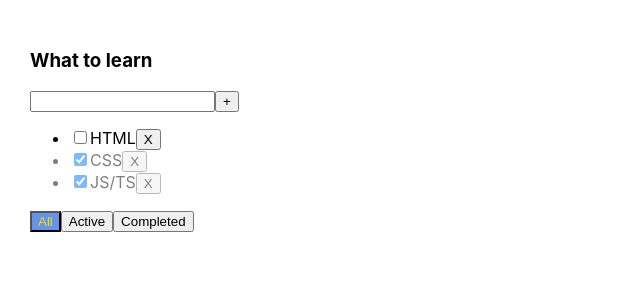
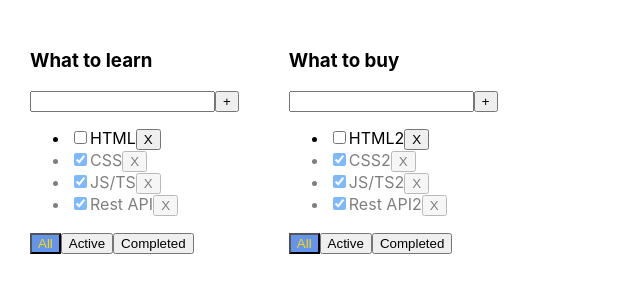
Before and after one commit to kirryya/ToDoList, a React (Create React App) app: page / in a window 1280 px wide. Shown: the top 300 px of the page, without its empty margins (0-640 px from the left). Built offline with nearby package versions, Linux system fonts and the light colour scheme.

Commit message:
many-todolists

```diff
--- a/src/AddItemForm.tsx
+++ b/src/AddItemForm.tsx
@@ -2,10 +2,11 @@ import React, {ChangeEvent, useState, KeyboardEvent} from 'react';
 
 
 type AddItemFormPropsType = {
-    addTask: (title: string) => void
+    addTask: (todolistId: string, title: string) => void
+    todolistId: string
 }
 
-export const AddItemForm: React.FC<AddItemFormPropsType> = ({addTask}) => {
+export const AddItemForm: React.FC<AddItemFormPropsType> = ({addTask, todolistId}) => {
 
     const [title, setTitle] = useState<string>("")
     const [error, setError] = useState(false)
@@ -13,7 +14,7 @@ export const AddItemForm: React.FC<AddItemFormPropsType> = ({addTask}) => {
     const onClickAddTask = () => {
         const trimmedTitle = title.trim()
         if (trimmedTitle) {
-            addTask(trimmedTitle)
+            addTask(todolistId, trimmedTitle)
         } else {
             setError(true)
         }
--- a/src/App.tsx
+++ b/src/App.tsx
@@ -5,59 +5,80 @@ import {TaskType} from "./Todolist"
 import {v1} from "uuid";
 
 export type FilterValuesType = "all" | "active" | "completed"
+type todolistsType = {
+    id: string
+    title: string
+    filter: FilterValuesType
+}
 
 function App() {
+    let todolistID1 = v1()
+    let todolistID2 = v1()
 
-    const [tasks, setTasks] = useState<Array<TaskType>>([
+
+    let [todolists, setTodolist] = useState<Array<todolistsType>>([
+        {id: todolistID1, title: "What to learn", filter: "all"},
+        {id: todolistID2, title: "What to buy", filter: "all"}
+    ])
+
+    const [tasks, setTasks] = useState({
+        [todolistID1]: [
             {id: v1(), title: "HTML", isDone: false},
             {id: v1(), title: "CSS", isDone: true},
             {id: v1(), title: "JS/TS", isDone: true},
-    ])
+            {id: v1(), title: "Rest API", isDone: true},
+        ],
+        [todolistID2]: [
+            {id: v1(), title: "HTML2", isDone: false},
+            {id: v1(), title: "CSS2", isDone: true},
+            {id: v1(), title: "JS/TS2", isDone: true},
+            {id: v1(), title: "Rest API2", isDone: true},
+        ],
+    })
 
-    const [filter, setFilter] = useState<FilterValuesType>("all")
-
-    const removeTask = (taskID: string) => {
-        const filteredTasks = tasks.filter(task => task.id !== taskID)
-        setTasks(filteredTasks)
+    const removeTask = (todolistId: string, taskID: string) => {
+        setTasks({...tasks, [todolistId]:tasks[todolistId].filter(el => el.id !== taskID)})
     }
 
-    const addTask = (title: string) => {
-        /* const newTask: TaskType = {
-             id: v1(), title: title, isDone: false
-         }
-         const updatedTasks = [newTask, ...tasks]
-         setTasks(updatedTasks)  */
-        setTasks([{
-            id: v1(), title, isDone: false
-        }, ...tasks])
+
+    const addTask = (todolistId: string, title: string) => {
+        const newTask = {id: v1(), title, isDone: false}
+        setTasks({...tasks, [todolistId]:[newTask, ...tasks[todolistId]]})
     }
 
     const changeTaskStatus = (taskID: string, isDone: boolean) => {
-        setTasks(tasks.map(t => t.id === taskID ? {...t, isDone: !t.isDone} : t))
+        /*setTasks(tasks.map(t => t.id === taskID ? {...t, isDone: !t.isDone} : t))*/
     }
 
-    const changeFilter = (filter: FilterValuesType) => {
-        setFilter(filter)
+    const changeFilter = (todolistId: string, filter: FilterValuesType) =>
+        setTodolist(todolists.map(el => el.id === todolistId ? {...el, filter: filter} : el))
+
+
+    return (
+
+        <div className="App">
+            {todolists.map((el) => {
+                let filteredTasks = tasks[el.id]
+                if (el.filter === "completed") {
+                    filteredTasks = tasks[el.id].filter(task => task.isDone)
                 }
-
-    let filteredTasks = tasks
-    if (filter === "completed") {
-        filteredTasks = tasks.filter(task => task.isDone)
+                if (el.filter === "active") {
+                    filteredTasks = tasks[el.id].filter(task => !task.isDone)
                 }
-    if (filter === "active") {
-        filteredTasks = tasks.filter(task => !task.isDone)
-    }
-
-    return (<div className="App">
+                return (
                     <Todolist
-                title={"What to learn"}
+                        key={el.id}
+                        todolistId={el.id}
+                        title={el.title}
                         tasks={filteredTasks}
                         removeTask={removeTask}
                         changeFilter={changeFilter}
                         addTask={addTask}
-                filter={filter}
+                        filter={el.filter}
                         changeTaskStatus={changeTaskStatus}
                     />
+                )
+            })}
         </div>
     );
 }
--- a/src/ControlButtons.tsx
+++ b/src/ControlButtons.tsx
@@ -3,15 +3,15 @@ import {FilterValuesType} from "./App";
 
 export type ControlButtonsPropsType = {
     buttonName: Array<string>
-    changeFilter: (filter: FilterValuesType) => void
+    changeFilter: (todolistId: string, filter: FilterValuesType) => void
     filter: FilterValuesType
-
+    todolistId: string
 }
 
 export const ControlButtons = (props: ControlButtonsPropsType) => {
 
     const onClickSetFilter = (filter: FilterValuesType) => {
-        return () => props.changeFilter(filter)
+        return () => props.changeFilter(props.todolistId, filter)
     }
 
     return (
--- a/src/Task.tsx
+++ b/src/Task.tsx
@@ -2,8 +2,8 @@ import React, {ChangeEvent} from 'react';
 import {TaskType} from "./Todolist";
 
 type TaskPropsType = TaskType &
-    { removeTask: (taskID: string) => void } &
-    { changeTaskStatus: (taskID: string, isDone: boolean) => void }
+    { removeTask: (todolistId: string, taskID: string) => void } &
+    { changeTaskStatus: (taskID: string, isDone: boolean) => void } & {todolistId: string}
 
 export const Task = (props: TaskPropsType) => {
     const changeTaskStatus = (e: ChangeEvent<HTMLInputElement>) =>
@@ -15,7 +15,7 @@ export const Task = (props: TaskPropsType) => {
                    onChange={changeTaskStatus}
                    checked={props.isDone}/>
             <span>{props.title}</span>
-            <button onClick={() => {props.removeTask(props.id)}}>X</button>
+            <button onClick={() => {props.removeTask(props.todolistId, props.id)}}>X</button>
         </li>
     );
 };
--- a/src/TasksList.tsx
+++ b/src/TasksList.tsx
@@ -4,8 +4,9 @@ import {TaskType} from "./Todolist";
 
 type TasksListPropsType = {
     tasks: Array<TaskType>
-    removeTask: (taskID: string) => void
+    removeTask: (todolistId: string, taskID: string) => void
     changeTaskStatus: (taskID: string, isDone: boolean) => void
+    todolistId: string
 }
 
 export const TasksList = (props: TasksListPropsType) => {
@@ -16,6 +17,7 @@ export const TasksList = (props: TasksListPropsType) => {
                 {...task}
                 removeTask={props.removeTask}
                 changeTaskStatus={props.changeTaskStatus}
+                todolistId={props.todolistId}
             />
         )
     })
--- a/src/Todolist.tsx
+++ b/src/Todolist.tsx
@@ -9,11 +9,12 @@ import {FilterValuesType} from "./App";
 type TodoListPropsType = {
     title: string
     tasks: Array<TaskType>
-    removeTask: (taskID: string) => void
-    changeFilter: (filter: FilterValuesType) => void
-    addTask: (title: string) => void
+    removeTask: (todolistId: string, taskID: string) => void
+    changeFilter: (todolistId: string, filter: FilterValuesType) => void
+    addTask: (todolistId: string, title: string) => void
     filter: FilterValuesType
     changeTaskStatus: (taskID: string, isDone: boolean) => void
+    todolistId: string
 }
 
 export type TaskType = {
@@ -31,9 +32,9 @@ export const Todolist = (props: TodoListPropsType) => {
     return (
         <div>
             <TodoListHeader title={props.title}/>
-            <AddItemForm addTask={props.addTask}/>
-            <TasksList tasks={props.tasks} removeTask={props.removeTask} changeTaskStatus={props.changeTaskStatus}/>
-            <ControlButtons buttonName={buttonName} changeFilter={props.changeFilter} filter={props.filter}/>
+            <AddItemForm addTask={props.addTask} todolistId={props.todolistId}/>
+            <TasksList tasks={props.tasks} removeTask={props.removeTask} changeTaskStatus={props.changeTaskStatus} todolistId={props.todolistId}/>
+            <ControlButtons buttonName={buttonName} changeFilter={props.changeFilter} filter={props.filter} todolistId={props.todolistId}/>
         </div>
     );
 };
```
Lines whose indentation alone changed are shown as unchanged.
